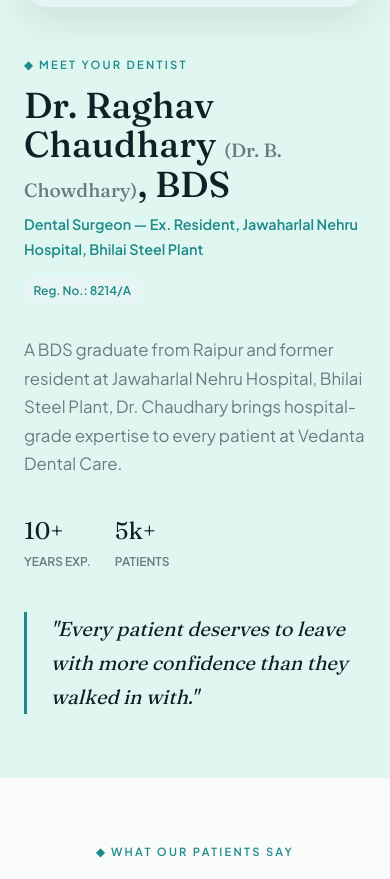
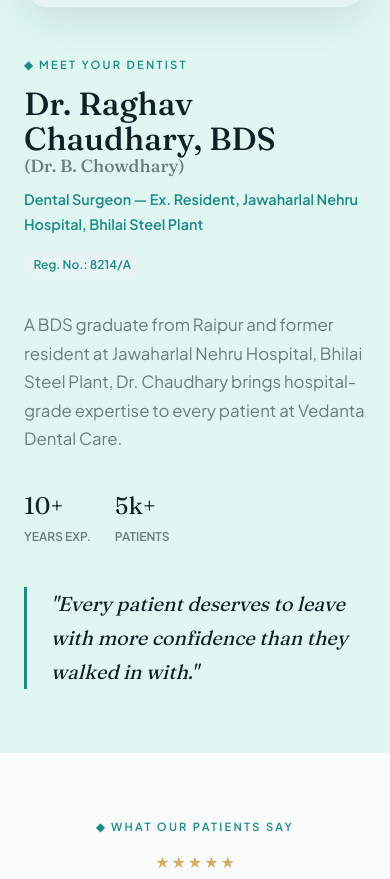
Before and after one commit to rajr333/vedanta-dental, a Next.js app: page / in a window 390 px wide. Shown: the part 7656-8535 px from the top of the page. Built offline with nearby package versions, Linux system fonts and the light colour scheme.

Commit message:
fix: prevent auto dark-mode inversion and fix mobile heading overflow

```diff
--- a/app/globals.css
+++ b/app/globals.css
@@ -24,7 +24,7 @@
 
 *, *::before, *::after { box-sizing: border-box; margin: 0; padding: 0; }
 
-html { scroll-behavior: auto; -webkit-font-smoothing: antialiased; }
+html { scroll-behavior: auto; -webkit-font-smoothing: antialiased; color-scheme: light only; }
 html.lenis, html.lenis body { height: auto; }
 .lenis.lenis-smooth { scroll-behavior: auto !important; }
 
--- a/app/layout.tsx
+++ b/app/layout.tsx
@@ -30,6 +30,9 @@
 export default function RootLayout({ children }: { children: React.ReactNode }) {
   return (
     <html lang="en" className={`${fraunces.variable} ${jakarta.variable}`}>
+      <head>
+        <meta name="color-scheme" content="light only" />
+      </head>
       <body>{children}</body>
     </html>
   );
--- a/components/DoctorSection.tsx
+++ b/components/DoctorSection.tsx
@@ -7,8 +7,11 @@
       <div className="max-w-7xl mx-auto flex flex-col md:grid md:grid-cols-2 gap-12 items-center">
         <div className="order-last md:order-first">
           <p className="text-label mb-3">◆ MEET YOUR DENTIST</p>
-          <div style={{ display: "flex", alignItems: "center", gap: "1rem", marginBottom: "0.5rem" }}>
-            <h2 className="text-display" style={{ color: "var(--ink)", margin: 0 }}>Dr. Raghav Chaudhary <span style={{ fontSize: "1.2rem", color: "var(--stone)" }}>(Dr. B. Chowdhary)</span>, BDS</h2>
+          <div className="mb-3">
+            <h2 className="font-display font-medium text-ink" style={{ fontSize: "clamp(2rem, 6vw, 3.5rem)", lineHeight: 1.1, margin: 0 }}>
+              Dr. Raghav Chaudhary, BDS
+              <span className="block md:inline md:ml-3 text-stone" style={{ fontSize: "clamp(1.1rem, 3.5vw, 1.4rem)" }}>(Dr. B. Chowdhary)</span>
+            </h2>
           </div>
           <div style={{ display: "flex", alignItems: "center", gap: "1rem", marginBottom: "2rem", flexWrap: "wrap" }}>
             <p style={{ fontSize: "0.9rem", color: "var(--teal)", fontWeight: 600 }}>Dental Surgeon — Ex. Resident, Jawaharlal Nehru Hospital, Bhilai Steel Plant</p>
```
